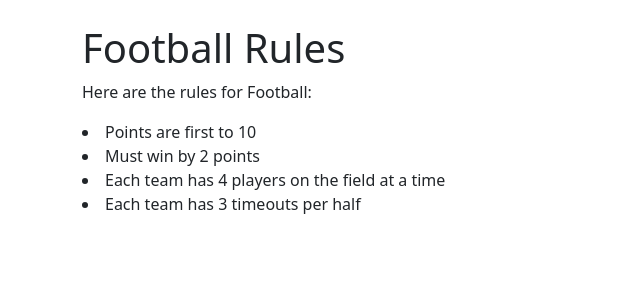
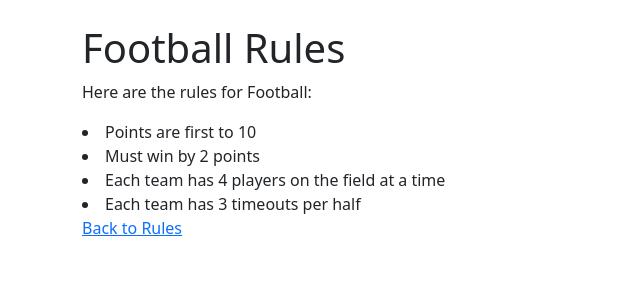
Before and after one commit to CarlySo132/L3-Computer-Science-Project, a Flask app: page /football in a window 1280 px wide. Shown: the part 52-352 px from the top of the page, without its empty margins (0-640 px from the left). Run offline with Flask 3, Linux system fonts and the light colour scheme.

Commit message:
Back buttons
For UX wise I added back buttons, so that user can go back to the sports page

```diff
--- a/templates/badminton.html
+++ b/templates/badminton.html
@@ -9,5 +9,6 @@
         <li>When your score is odd you must serve from the left side</li>
         <li>When your score is even you must serve from the right side</li>
     </div>
+<a href="{{ url_for('rules') }}">Back to Rules</a>
 
 {% endblock%}
--- a/templates/football.html
+++ b/templates/football.html
@@ -9,5 +9,6 @@
         <li>Each team has 4 players on the field at a time</li>
         <li>Each team has 3 timeouts per half</li>
     </div>
+<a href="{{ url_for('rules') }}">Back to Rules</a>
 
 {% endblock %}
```
